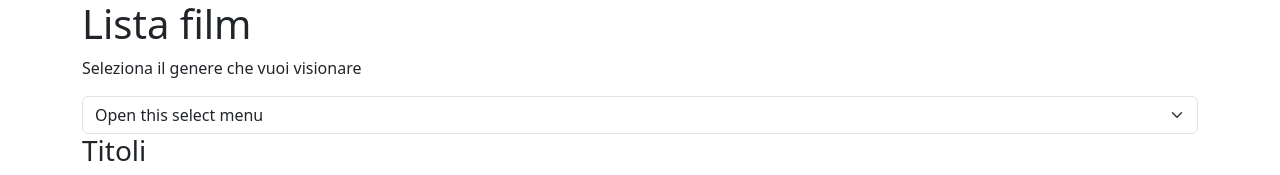
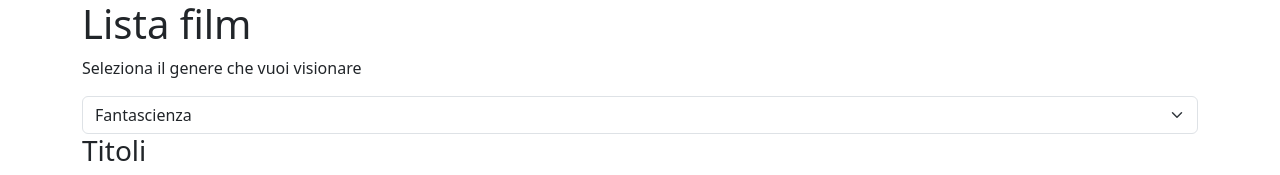
Before and after one commit to ernestocostanzo51/react-movie-filter, a React (Vite) app: page / in a window 1280 px wide. Shown: the top 175 px of the page. Built offline with nearby package versions, Linux system fonts and the light colour scheme.

Commit message:
selezione del genere

```diff
--- a/src/App.jsx
+++ b/src/App.jsx
@@ -1,9 +1,12 @@
 import { useState } from 'react'
+import { useEffect } from 'react'
 
 
 function App() {
 
-  const films = [
+
+
+  const films  = [
    { title: 'Inception', genre: 'Fantascienza' },
    { title: 'Il Padrino', genre: 'Thriller' },
    { title: 'Titanic', genre: 'Romantico' },
@@ -12,7 +15,10 @@ function App() {
    { title: 'Pulp Fiction', genre: 'Thriller' },
  ]
 
+ const [genere, setGenere] = useState()
+ console.log(genere)
 
+const [filmFiltrati, setFilmFiltrati] = useState("all")
 
   return (
     <>
@@ -21,12 +27,11 @@ function App() {
         <div className='col'>
           <h1>Lista film</h1>
           <p>Seleziona il genere che vuoi visionare</p>
-          <select class="form-select" aria-label="Default select example">
-               <option selected>Open this select menu</option>
-               <option value="1">Fantascienza</option>
-               <option value="2">Thriller</option>
-               <option value="3">Romantico</option>
-               <option value="3">Azione</option>
+          <select className="form-select" aria-label="Default select example" onChange={(e) => setGenere(e.target.value)}>
+               <option>Fantascienza</option>
+               <option>Thriller</option>
+               <option>Romantico</option>
+               <option>Azione</option>
           </select>
         </div>
       </div>
```
